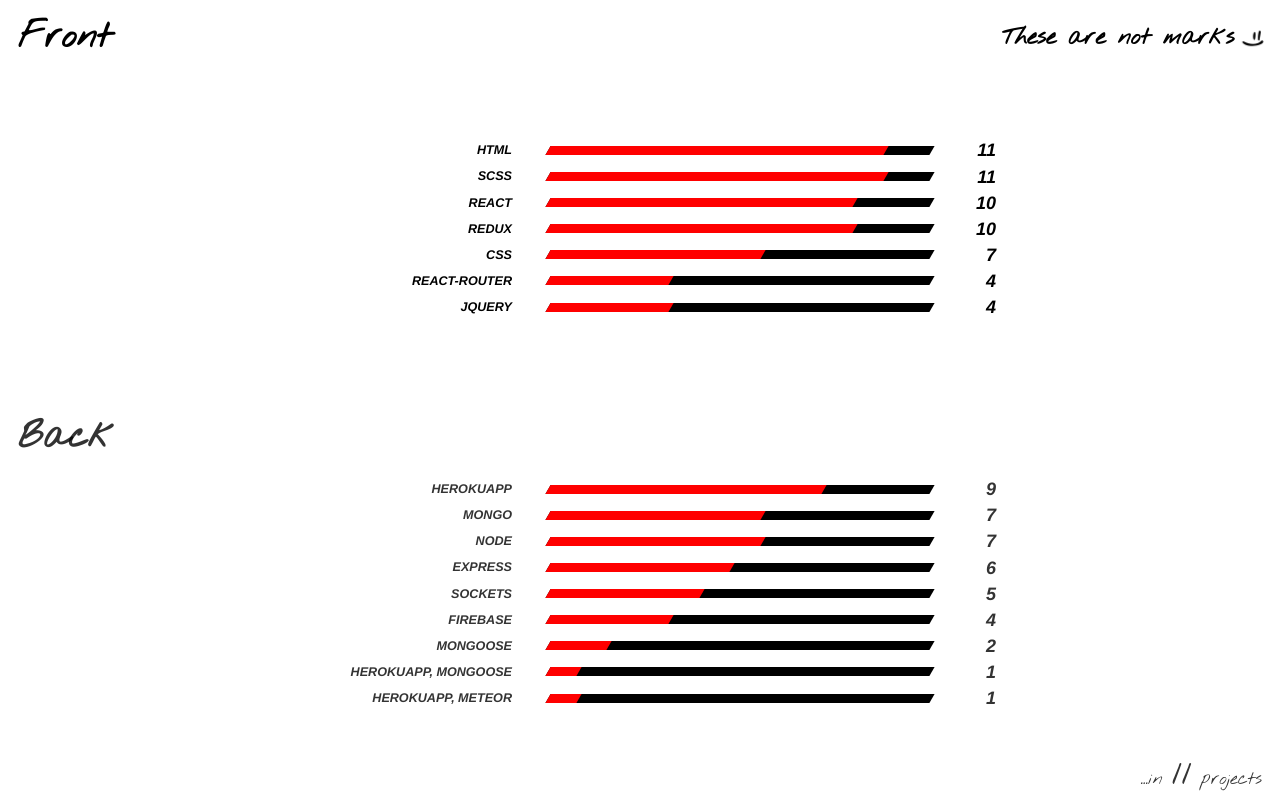
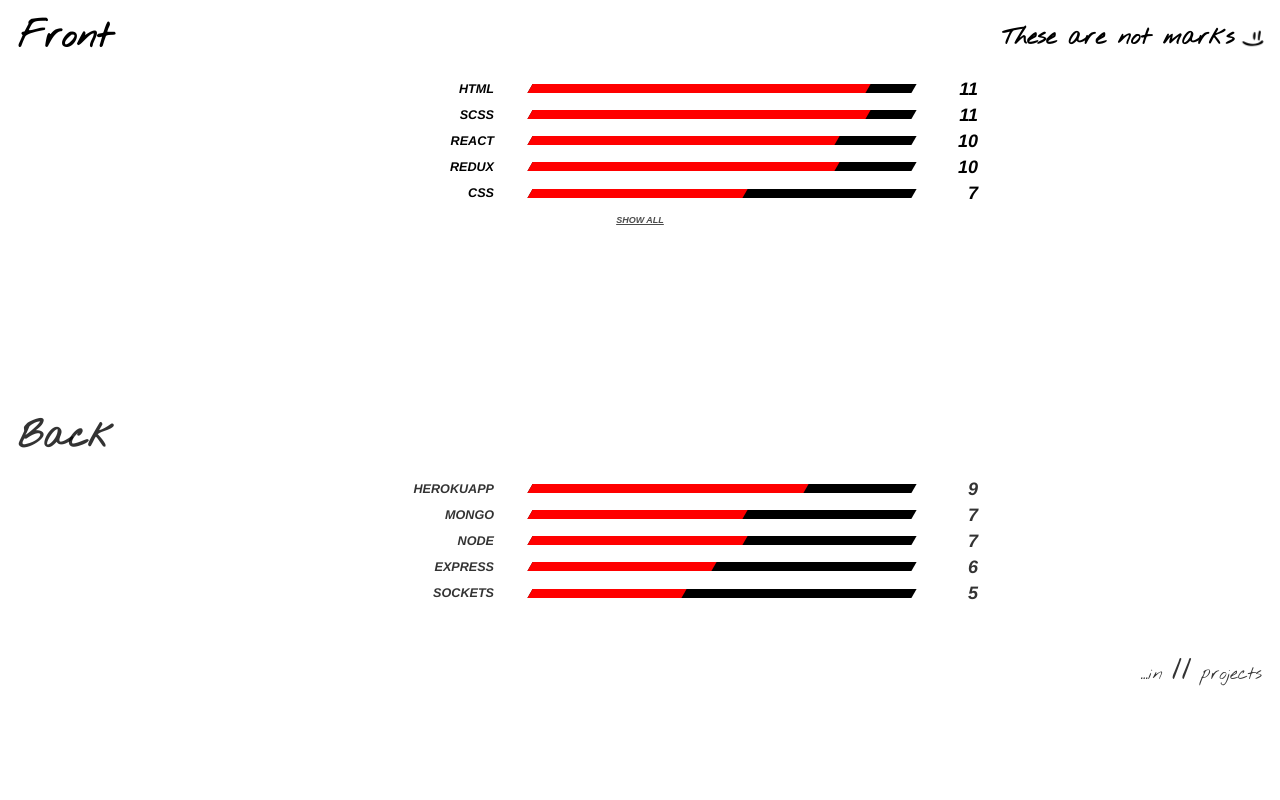
Before and after one commit to Bauwi/portfolioV2, a Gatsby site: page /skills in a window 1280 px wide. Built offline with nearby package versions, Linux system fonts and the light colour scheme; Gatsby itself is replaced by a stand-in of ours; some packages are replaced by stand-ins of ours.

Commit message:
Add Show all feature

```diff
--- a/src/components/SkillsList/SkillsList.js
+++ b/src/components/SkillsList/SkillsList.js
@@ -5,10 +5,8 @@ import SkillsListItem from './SkillsListItem';
 
 const SkillsList = styled.ul`
   display: flex;
-  justify-content: center;
   flex-direction: column;
-  flex: 1;
-  margin: 0;
+  margin: 1rem 0 0 0;
 `;
 
 export default class SkillsListComp extends Component {
--- a/src/components/SkillsList/SkillsListItem.js
+++ b/src/components/SkillsList/SkillsListItem.js
@@ -20,7 +20,7 @@ const SkillsListItem = styled.li`
 
 const Name = styled.p`
   font-size: 0.7rem;
-  margin: 0 2rem;
+  margin: 0 2rem 0 0;
   width: 15%;
 `;
 
@@ -42,7 +42,6 @@ const Bar = styled.div`
 `;
 
 export default ({ name, count, stackName }) => {
-  console.log(stackName);
   return (
     <SkillsListItem>
       <Name>{name}</Name>
--- a/src/pages/skills.js
+++ b/src/pages/skills.js
@@ -1,4 +1,4 @@
-import React from 'react';
+import React, { Component } from 'react';
 import styled from 'react-emotion';
 
 import SkillsList from '../components/SkillsList/SkillsList';
@@ -13,13 +13,12 @@ const SkillsPageTop = styled.header`
   flex-direction: column;
   background: white;
   color: black;
-  height: 50vh;
+  min-height: 50vh;
 `;
 
 const SkillsPageBottom = styled.section`
   display: flex;
   flex-direction: column;
-  height: 50vh;
   min-height: 50vh;
 `;
 
@@ -50,6 +49,19 @@ const SkillsPageSectionFooter = styled.footer`
     margin: 0;
   }
 `;
+const Button = styled.button`
+  color: ${p => (p.name === 'showAllFront' ? 'black' : 'white')};
+  cursor: pointer;
+  background: none;
+  border: none;
+  font-size: 0.5rem;
+  font-style: italic;
+  font-weight: 600;
+  padding: 0.5rem 0 0 0;
+  opacity: 0.7;
+  outline: none;
+  text-decoration: underline;
+`;
 const Total = styled.span`
   font-size: 2rem;
 `;
@@ -58,7 +70,19 @@ const Smile = styled.span`
   transform: rotateZ(90deg) rotateX(180deg);
 `;
 
-const SkillsPage = () => (
+class SkillsPage extends Component {
+  state = {
+    showAllFront: false,
+    showAllBack: false,
+  };
+
+  showAll = category => {
+    this.setState(prevProps => ({ [category]: !prevProps[category] }));
+  };
+
+  render() {
+    const { showAllFront, showAllBack } = this.state;
+    return (
       <div>
         <SkillsPageTop>
           <SkillsPageSectionHeader>
@@ -67,13 +91,31 @@ const SkillsPage = () => (
               These are not marks <Smile> =) </Smile>{' '}
             </aside>
           </SkillsPageSectionHeader>
-      <SkillsList stackName="stackFront" stack={stackFront} />
+          <SkillsList
+            stackName="stackFront"
+            stack={showAllFront ? stackFront : stackFront.slice(0, 5)}
+          />
+          <Button
+            onClick={() => this.showAll('showAllFront')}
+            name="showAllFront"
+          >
+            {showAllFront ? 'HIDE SOME' : 'SHOW ALL'}
+          </Button>
         </SkillsPageTop>
         <SkillsPageBottom>
           <SkillsPageSectionHeader>
             <h2>Back</h2>
           </SkillsPageSectionHeader>
-      <SkillsList stackName="stackBack" stack={stackBack} />
+          <SkillsList
+            stackName="stackBack"
+            stack={showAllBack ? stackBack : stackBack.slice(0, 5)}
+          />
+          <Button
+            onClick={() => this.showAll('showAllBack')}
+            name="showAllBack"
+          >
+            {showAllBack ? 'HIDE SOME' : 'SHOW ALL'}
+          </Button>
           <SkillsPageSectionFooter>
             <p>
               ...in <Total>{total}</Total> projects{' '}
@@ -82,5 +124,7 @@ const SkillsPage = () => (
         </SkillsPageBottom>
       </div>
     );
+  }
+}
 
 export default SkillsPage;
```
Lines whose indentation alone changed are shown as unchanged.
